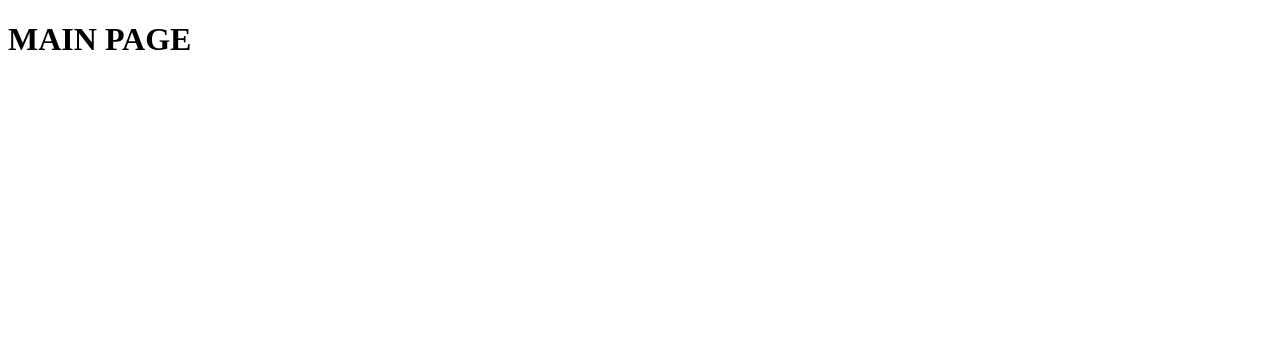
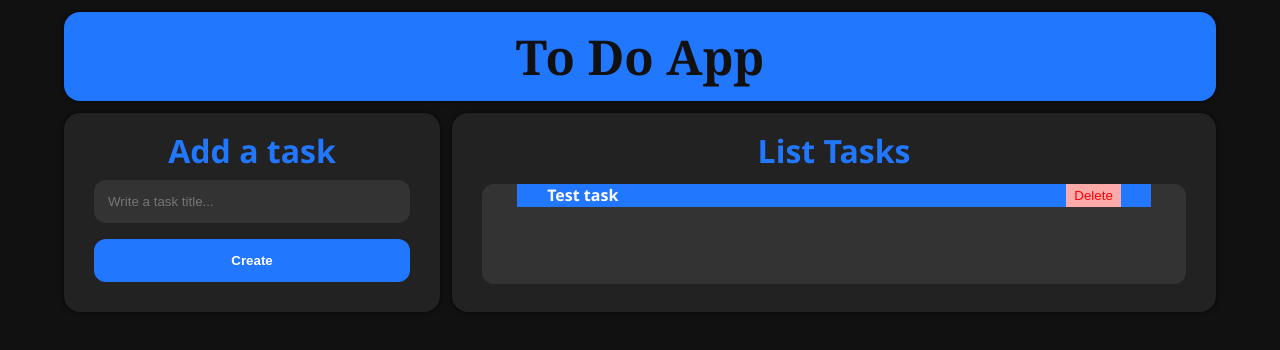
Before and after one commit to rf4elo/to-do-app, a React (Vite) app in the folder frontend/: page / in a window 1280 px wide. Shown: the top 350 px of the page. Built offline with nearby package versions, Linux system fonts and the light colour scheme.

Commit message:
Add main page

```diff
--- a/frontend/index.html
+++ b/frontend/index.html
@@ -2,9 +2,10 @@
 <html lang="en">
   <head>
     <meta charset="UTF-8" />
+    <meta name="viewport" content="width=device-width, initial-scale=1.0" />
     <link rel="icon" type="image/svg+xml" href="/favicon.svg" />
-    <meta name="viewport" content="width=device-width, initial-scale=1.0" />
-    <title>frontend</title>
+    <link rel="stylesheet" href="./src/styles/index.css" />
+    <title>To Do App</title>
   </head>
   <body>
     <div id="root"></div>
--- /dev/null
+++ b/frontend/src/components/AddTaskField.tsx
@@ -0,0 +1,16 @@
+import '../styles/AddTaskField.css';
+
+
+
+export function AddTaskField() {
+    return (
+        <div className="add-task-field" >
+           <h1>Add a task</h1>
+
+           <input type="text" placeholder='Write a task title...' />
+
+            <input type="submit" value="Create" />
+
+        </div>
+    );
+}
--- /dev/null
+++ b/frontend/src/components/Header.tsx
@@ -0,0 +1,10 @@
+import '../styles/header.css';
+
+
+export function Header() {
+    return (
+        <header>
+            <h1>To Do App</h1>
+        </header>
+    );
+}
--- /dev/null
+++ b/frontend/src/components/ListTasks.tsx
@@ -0,0 +1,22 @@
+import '../styles/ListTasks.css';
+
+
+
+export function ListTasks() {
+    return (
+        <div className="list-tasks">
+            <h1>List Tasks</h1>
+
+
+            <div className="tasks-field">
+
+                <div className="item">
+                    <span>Test task</span>
+                    <button>Delete</button>
+                </div>
+
+            </div>
+
+        </div>
+    );
+}
--- a/frontend/src/pages/App.tsx
+++ b/frontend/src/pages/App.tsx
@@ -1,11 +1,23 @@
 import '../styles/App.css';
+
+import { Header } from '../components/Header';
+import { AddTaskField } from '../components/AddTaskField';
+import { ListTasks } from '../components/ListTasks';
 
 
 export function App() {
 
   return (
     <>
-      <h1>MAIN PAGE</h1>
+      <Header />
+
+      <div className='app-content' >
+
+        <AddTaskField />
+
+        <ListTasks />
+
+      </div>
     </>
   )
 }
--- /dev/null
+++ b/frontend/src/styles/AddTaskField.css
@@ -0,0 +1,57 @@
+@import url('./variables.css');
+
+
+.add-task-field {
+    grid-area: add-task;
+
+    background-color: #222;
+    box-shadow: 0px 0px 5px #000000aa;
+
+    border-radius: 16px;
+    padding: 16px 30px;
+
+    font-family: 'Segoe UI', Tahoma, Geneva, Verdana, sans-serif;
+
+    & h1 {
+        color: var(--assent-color);
+        text-align: center;
+    };
+
+    & input {
+        background-color: var(--secondary-color);
+        color: #fff;
+
+        border-radius: 12px;
+
+        border: 2px solid transparent;
+        outline: none;
+        padding: 12px;
+
+        margin: 8px 0;
+
+        width: 100%;
+
+        transition: all 0.2s ease-in-out;
+
+        &:focus,
+        &:not(:placeholder-shown) {
+            border-color: var(--assent-color);
+        };
+
+        &[type="submit"] {
+            background-color: var(--assent-color);
+            color: #fff;
+
+            font-weight: bold;
+
+            cursor: pointer;
+
+            &:hover {
+                filter: brightness(0.9);
+            };
+            &:active {
+                filter: brightness(0.7);
+            };
+        };
+    };
+}
--- a/frontend/src/styles/App.css
+++ b/frontend/src/styles/App.css
@@ -0,0 +1,26 @@
+
+
+.app-content {
+    width: 90%;
+    margin: 0 auto;
+    /* padding: 16px; */
+    border-radius: 16px;
+
+    display: grid;
+    grid-template-columns: 1fr 1fr 1fr;
+    grid-template-areas: "add-task list-tasks list-tasks";
+    gap: 12px;
+}
+
+@media (width < 1000px) {
+    .app-content {
+        grid-template-columns: 1fr;
+        grid-template-areas: "add-task" "list-tasks";
+        gap: 12px;
+
+        & > div {
+            width: 80%;
+            margin: 0 auto;
+        };
+    }
+}
--- /dev/null
+++ b/frontend/src/styles/ListTasks.css
@@ -0,0 +1,69 @@
+@import url('./variables.css');
+
+
+.list-tasks {
+    grid-area: list-tasks;
+
+    background-color: #222;
+    box-shadow: 0px 0px 5px #000000aa;
+
+    border-radius: 16px;
+    padding: 16px 30px;
+
+    font-family: 'Segoe UI', Tahoma, Geneva, Verdana, sans-serif;
+
+    & > h1 {
+        color: var(--assent-color);
+        text-align: center;
+    };
+
+    & .tasks-field {
+        background-color: var(--secondary-color);
+
+        margin: 12px 0;
+
+        border-radius: 12px;
+
+        min-height: 100px;
+
+        & .item {
+            background-color: var(--assent-color);
+
+            font-weight: bold;
+
+            width: 90%;
+
+            margin: 0 auto;
+
+            display: flex;
+            justify-content: space-between;
+
+            padding: 0 30px;
+
+            & > span {
+                display: block;
+            };
+            & > button {
+                display: block;
+
+                background-color: #faa;
+                color: #f00;
+
+                border: none;
+                outline: none;
+
+                padding: 4px 8px;
+
+                cursor: pointer;
+
+                &:hover {
+                    filter: brightness(0.9);
+                };
+                &:active {
+                    filter: brightness(0.7);
+                };
+            };
+        };
+    };
+
+}
--- /dev/null
+++ b/frontend/src/styles/header.css
@@ -0,0 +1,21 @@
+@import url('./variables.css');
+
+
+
+header {
+    background-color: var(--assent-color);
+    color: #111;
+
+    text-align: center;
+    font-family: Georgia, 'Times New Roman', Times, serif;
+    font-weight: bold;
+    font-size: 1.5rem;
+
+    width: 90%;
+    margin: 12px auto;
+
+    padding: 12px 30px;
+
+    border-radius: 16px;
+    box-shadow: 0px 0px 5px #000000aa;
+}
--- a/frontend/src/styles/index.css
+++ b/frontend/src/styles/index.css
@@ -0,0 +1,13 @@
+@import url('./variables.css');
+
+
+* {
+    margin: 0;
+    padding: 0;
+    box-sizing: border-box;
+}
+
+body {
+    background-color: var(--background-color);
+    color: var(--text-color);
+}
--- /dev/null
+++ b/frontend/src/styles/variables.css
@@ -0,0 +1,9 @@
+
+
+:root {
+    --background-color: #111;
+    --primary-color: #222;
+    --secondary-color: #333;
+    --text-color: #fff;
+    --assent-color: #27f;
+}
```
